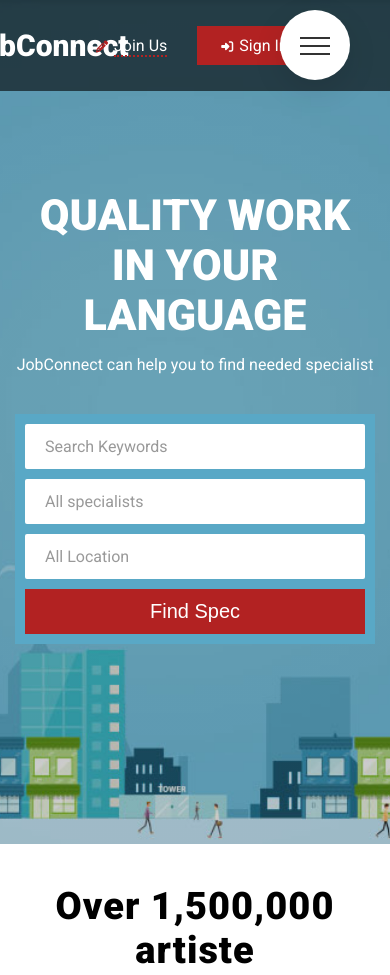
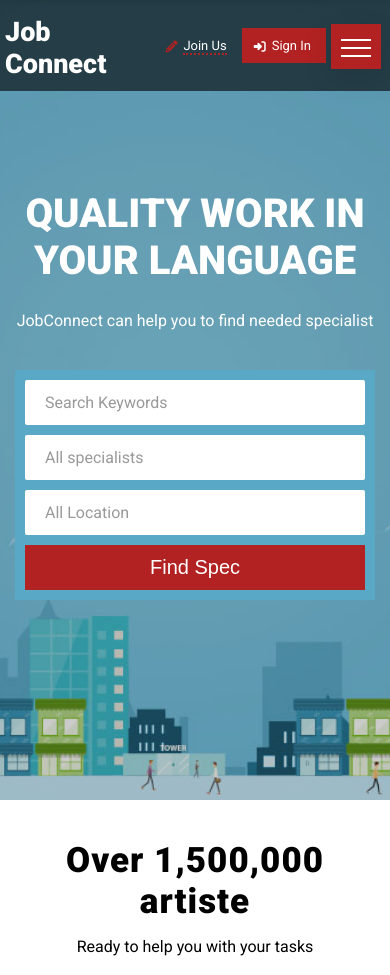
Before and after one commit to VolodymyrYemelyanov/CAWEB-site-optimisation, a website: page index.html in a window 390 px wide. Shown: the top 975 px of the page. Drawn offline with Linux system fonts and the light colour scheme.

Commit message:
Mobile navigation (320px - 480px) and strarted footer

```diff
--- a/css/style.css
+++ b/css/style.css
@@ -43,6 +43,9 @@ section {
   font-size: 38px;
   letter-spacing: 1px;
   margin-bottom: 15px; }
+  @media (max-width: 480px) {
+    .heading-secondary {
+      font-size: 35px; } }
 
 .heading-third {
   margin-bottom: 10px; }
@@ -85,6 +88,10 @@ section {
     @media (max-width: 600px) {
       .header__heading-main {
         font-size: 43px; } }
+    @media (max-width: 480px) {
+      .header__heading-main {
+        font-size: 40px;
+        margin-bottom: 12px; } }
   .header__heading-sub {
     display: inline-block;
     font-size: 16px;
@@ -110,6 +117,9 @@ section {
     padding: 16px 10px;
     margin: 0 auto;
     display: flex; }
+    @media (max-width: 900px) {
+      .navigation__container {
+        padding: 16px 5px; } }
   .navigation .logo {
     width: 20%;
     font-size: 30px;
@@ -118,13 +128,34 @@ section {
     display: flex;
     justify-content: center;
     align-items: center; }
+    @media (max-width: 900px) {
+      .navigation .logo {
+        font-size: 27px;
+        width: 39%;
+        justify-content: left; } }
+    @media (max-width: 480px) {
+      .navigation .logo {
+        flex-wrap: wrap;
+        width: 34%; } }
+    @media (max-width: 350px) {
+      .navigation .logo {
+        font-size: 24px;
+        width: 32%; } }
   .navigation__nav {
     display: flex;
     width: 80%;
     justify-content: flex-end; }
     @media (max-width: 900px) {
       .navigation__nav {
-        justify-content: start; } }
+        padding-right: 59px;
+        width: 60%; } }
+    @media (max-width: 480px) {
+      .navigation__nav {
+        width: 66%; } }
+    @media (max-width: 350px) {
+      .navigation__nav {
+        width: 68%;
+        padding-right: 56px; } }
   @media (max-width: 900px) {
     .navigation__desktop {
       display: none; } }
@@ -151,27 +182,32 @@ section {
   .navigationMobile__checkbox {
     display: none; }
   .navigationMobile__button {
-    background-color: #ffffff;
-    height: 70px;
-    width: 70px;
+    background-color: #b22222;
+    height: 45px;
+    width: 50px;
     position: fixed;
-    top: 10px;
-    right: 40px;
-    border-radius: 50%;
+    top: 24px;
+    right: 9px;
     z-index: 2000;
     box-shadow: 0 10px 30px rgba(0, 0, 0, 0.1);
     text-align: center;
     cursor: pointer; }
+    @media (max-width: 350px) {
+      .navigationMobile__button {
+        right: 5px; } }
   .navigationMobile__background {
-    height: 60px;
-    width: 60px;
+    height: 43px;
+    width: 43px;
     border-radius: 50%;
     position: fixed;
-    top: 15px;
-    right: 45px;
+    top: 26px;
+    right: 13px;
     background-color: #333;
     z-index: 1000;
     transition: transform 0.8s cubic-bezier(0.86, 0, 0.07, 1); }
+    @media (max-width: 350px) {
+      .navigationMobile__background {
+        right: 10px; } }
   .navigationMobile__nav {
     height: 100vh;
     position: fixed;
@@ -183,7 +219,7 @@ section {
     transition: all 0.8s cubic-bezier(0.68, -0.55, 0.265, 1.55); }
   .navigationMobile__list {
     position: absolute;
-    top: 42%;
+    top: 40%;
     left: 50%;
     transform: translate(-50%, -50%);
     list-style: none;
@@ -216,11 +252,11 @@ section {
     width: 100%; }
   .navigationMobile__icon {
     position: relative;
-    margin-top: 35px; }
+    margin-top: 23px; }
     .navigationMobile__icon, .navigationMobile__icon::before, .navigationMobile__icon::after {
       width: 30px;
       height: 2px;
-      background-color: #333;
+      background-color: #ffffff;
       display: inline-block; }
     .navigationMobile__icon::before, .navigationMobile__icon::after {
       content: "";
@@ -246,7 +282,20 @@ section {
 
 .footer {
   padding: 60px 0;
-  background-color: #333; }
+  background-color: #333;
+  color: #ffffff; }
+  .footer__mainInfo {
+    max-width: 1200px;
+    padding: 0 15px 30px;
+    display: grid;
+    grid-template-columns: repeat(3, 1fr);
+    grid-gap: 25px; }
+    @media (max-width: 768px) {
+      .footer__mainInfo {
+        grid-template-columns: repeat(2, 1fr); } }
+  @media (max-width: 768px) {
+    .footer__faq {
+      display: none; } }
 
 @media (max-width: 1024px) {
   .section-news {
@@ -552,7 +601,7 @@ section {
   padding: 10px 30px;
   color: #ffffff;
   border: none;
-  font-size: 1rem;
+  font-size: 16px;
   transition: all 0.4s; }
   .btn:hover {
     transform: translateY(-1px);
@@ -588,6 +637,17 @@ section {
     padding-left: 42px; }
     .btn__sign span::before {
       content: '\f2f6'; }
+  @media (max-width: 900px) {
+    .btn__link {
+      padding: 10px 15px;
+      font-size: 13px; } }
+  @media (max-width: 900px) {
+    .btn__sign {
+      padding-left: 30px; } }
+  @media (max-width: 350px) {
+    .btn__sign {
+      padding-left: 25px;
+      padding-right: 10px; } }
   .btn__header {
     padding: 10px 5px;
     font-size: 20px;
--- a/index.html
+++ b/index.html
@@ -76,7 +76,7 @@
 
   <div class="navigation">
     <div class="navigation__container">
-      <div class="logo">JobConnect</div>
+      <div class="logo"><span>Job</span><span>Connect</span></div>
       <div class="navigation__nav">
         <nav class="navigation__desktop">
           <ul class="navigation__list">
@@ -469,8 +469,9 @@
 
   <footer class="footer">
     <div class="footer__mainInfo">
-      <div class="logo footer__logo">JobConnect</div>
+
       <div class="footer__contact">
+        <h4 class="logo footer__logo">JobConnect</h4>
         <p>27, Promenade des Anglais</p>
         <p>06300 Nice</p>
         <p>info@jobconnect.com</p>
@@ -499,6 +500,7 @@
         </div>
       </div>
     </div>
+    <div><span></span></div>
     <div class="footer__copyright">
       <p>
         Done by Volodymyr Yemelyanov for "Conception d'un site web mobile" courses. Copyright &copy; 2020 by V.Y.
```
